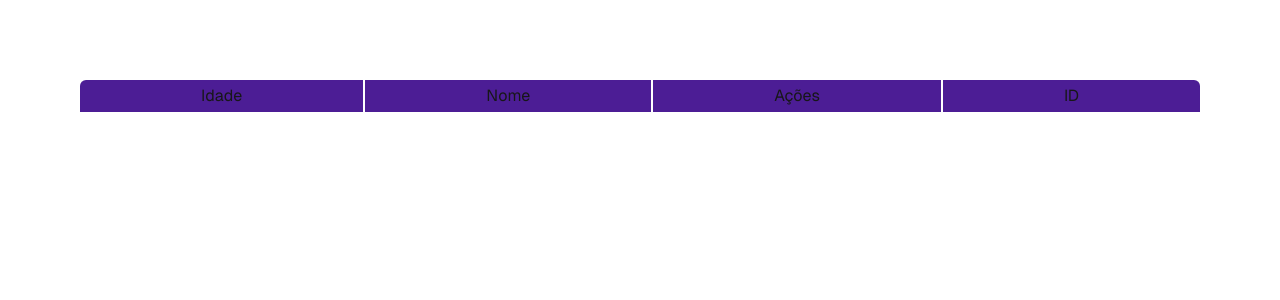
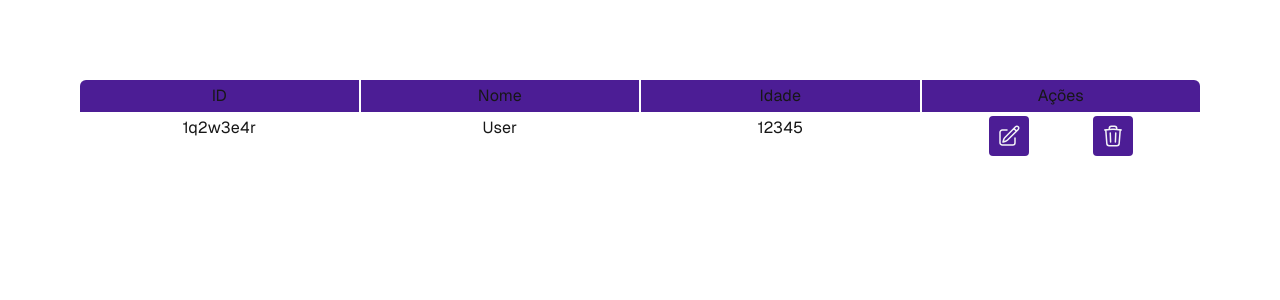
Before and after one commit to ErivanF/cod3r-next-project, a Next.js app: page / in a window 1280 px wide. Shown: the top 300 px of the page. Built offline with nearby package versions, Linux system fonts and the light colour scheme.

Commit message:
feat: line component implemented

```diff
--- a/src/app/page.tsx
+++ b/src/app/page.tsx
@@ -1,11 +1,14 @@
 "use client";
 
 import TableHeader from "@/components/TableHeader";
-
+import TableLine from "@/components/TableLine";
+import User from "@/Core/UserModel";
+const testUser = new User("User", 12345, "1q2w3e4r");
 export default function Home() {
   return (
-    <div className="min-h-screen p-8 pb-20 sm:p-20 font-[family-name:var(--font-geist-sans)]">
+    <table className="min-h-screen flex flex-col p-8 pb-20 sm:p-20 font-[family-name:var(--font-geist-sans)]">
       <TableHeader />
-    </div>
+      <TableLine user={testUser} />
+    </table>
   );
 }
--- a/src/components/Button/index.tsx
+++ b/src/components/Button/index.tsx
@@ -3,11 +3,13 @@
 interface props {
   children: ReactNode;
   handleClick: () => void;
+  testId?: string;
   gray?: boolean;
 }
-export default function Button({ children, handleClick, gray }: props) {
+export default function Button({ children, handleClick, gray, testId }: props) {
   return (
     <button
+      data-testid={testId}
       className={
         (gray ? "bg-gray-700" : "bg-violet-900") + " p-2 text-gray-100 rounded "
       }
--- a/src/components/TableHeader/index.tsx
+++ b/src/components/TableHeader/index.tsx
@@ -1,18 +1,20 @@
 export default function TableHeader() {
   return (
-    <div className="flex justify-stretch w-full">
-      <div className="bg-violet-900 border-x-white grow text-center p-1 border-r-2 rounded-tl-md">
-        Idade
-      </div>
-      <div className="bg-violet-900 border-x-white grow text-center p-1 border-r-2">
-        Nome
-      </div>
-      <div className="bg-violet-900 border-x-white grow text-center p-1 border-r-2">
-        Ações
-      </div>
-      <div className="bg-violet-900 border-x-white grow text-center p-1 rounded-tr-md ">
-        ID
-      </div>
-    </div>
+    <thead className="flex flex-col">
+      <tr className="flex justify-stretch w-full">
+        <div className="bg-violet-900 border-x-white basis-1 grow text-center p-1 border-r-2 rounded-tl-md">
+          ID
+        </div>
+        <div className="bg-violet-900 border-x-white basis-1 grow text-center p-1 border-r-2">
+          Nome
+        </div>
+        <div className="bg-violet-900 border-x-white basis-1 grow text-center p-1 border-r-2">
+          Idade
+        </div>
+        <div className="bg-violet-900 border-x-white basis-1 grow text-center p-1 rounded-tr-md ">
+          Ações
+        </div>
+      </tr>
+    </thead>
   );
 }
--- a/src/components/TableLine/index.tsx
+++ b/src/components/TableLine/index.tsx
@@ -1 +1,55 @@
-export default function TableLine() {}
+import User from "@/Core/UserModel";
+import Button from "../Button";
+
+interface props {
+  user: User;
+}
+export default function TableLine({ user }: props) {
+  return (
+    <tr className="flex justify-stretch w-full">
+      <td className="border-x-white basis-1 grow text-center overflow-hidden p-1 border-r-2">
+        {user.id}
+      </td>
+      <td className="border-x-white basis-1 grow text-center overflow-hidden p-1 border-r-2">
+        {user.name}
+      </td>
+      <td className="border-x-white basis-1 grow text-center overflow-hidden p-1 border-r-2">
+        {user.age}
+      </td>
+      <td className="border-x-white basis-1 grow text-center overflow-hidden p-1 flex justify-evenly">
+        <Button testId="editButton" handleClick={() => {}}>
+          <svg
+            xmlns="http://www.w3.org/2000/svg"
+            fill="none"
+            viewBox="0 0 24 24"
+            stroke-width="1.5"
+            stroke="currentColor"
+            className="size-6"
+          >
+            <path
+              stroke-linecap="round"
+              stroke-linejoin="round"
+              d="m16.862 4.487 1.687-1.688a1.875 1.875 0 1 1 2.652 2.652L10.582 16.07a4.5 4.5 0 0 1-1.897 1.13L6 18l.8-2.685a4.5 4.5 0 0 1 1.13-1.897l8.932-8.931Zm0 0L19.5 7.125M18 14v4.75A2.25 2.25 0 0 1 15.75 21H5.25A2.25 2.25 0 0 1 3 18.75V8.25A2.25 2.25 0 0 1 5.25 6H10"
+            />
+          </svg>
+        </Button>
+        <Button testId="deleteButton" handleClick={() => {}}>
+          <svg
+            xmlns="http://www.w3.org/2000/svg"
+            fill="none"
+            viewBox="0 0 24 24"
+            strokeWidth={1.5}
+            stroke="currentColor"
+            className="size-6"
+          >
+            <path
+              strokeLinecap="round"
+              strokeLinejoin="round"
+              d="m14.74 9-.346 9m-4.788 0L9.26 9m9.968-3.21c.342.052.682.107 1.022.166m-1.022-.165L18.16 19.673a2.25 2.25 0 0 1-2.244 2.077H8.084a2.25 2.25 0 0 1-2.244-2.077L4.772 5.79m14.456 0a48.108 48.108 0 0 0-3.478-.397m-12 .562c.34-.059.68-.114 1.022-.165m0 0a48.11 48.11 0 0 1 3.478-.397m7.5 0v-.916c0-1.18-.91-2.164-2.09-2.201a51.964 51.964 0 0 0-3.32 0c-1.18.037-2.09 1.022-2.09 2.201v.916m7.5 0a48.667 48.667 0 0 0-7.5 0"
+            />
+          </svg>
+        </Button>
+      </td>
+    </tr>
+  );
+}
```
Also changed, not shown: 1 other file (tests, documents, lock files or other folders).
